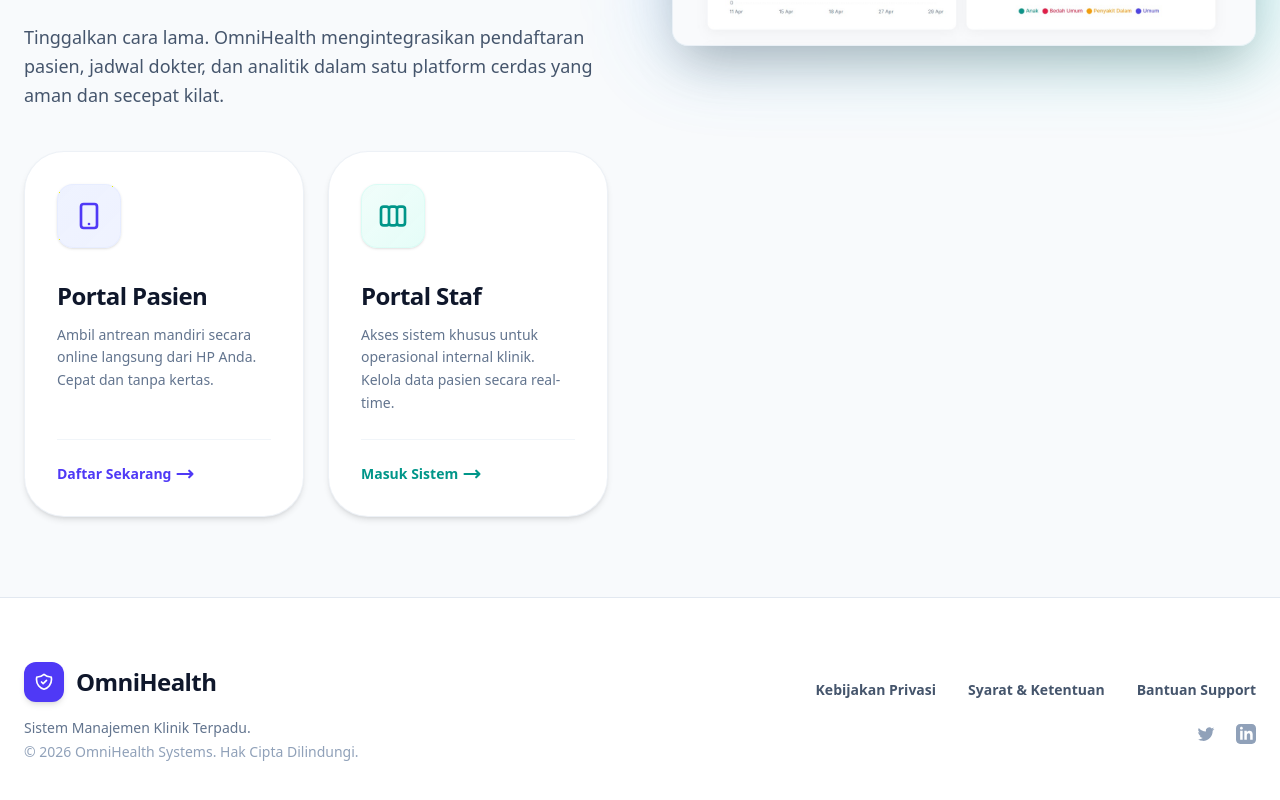
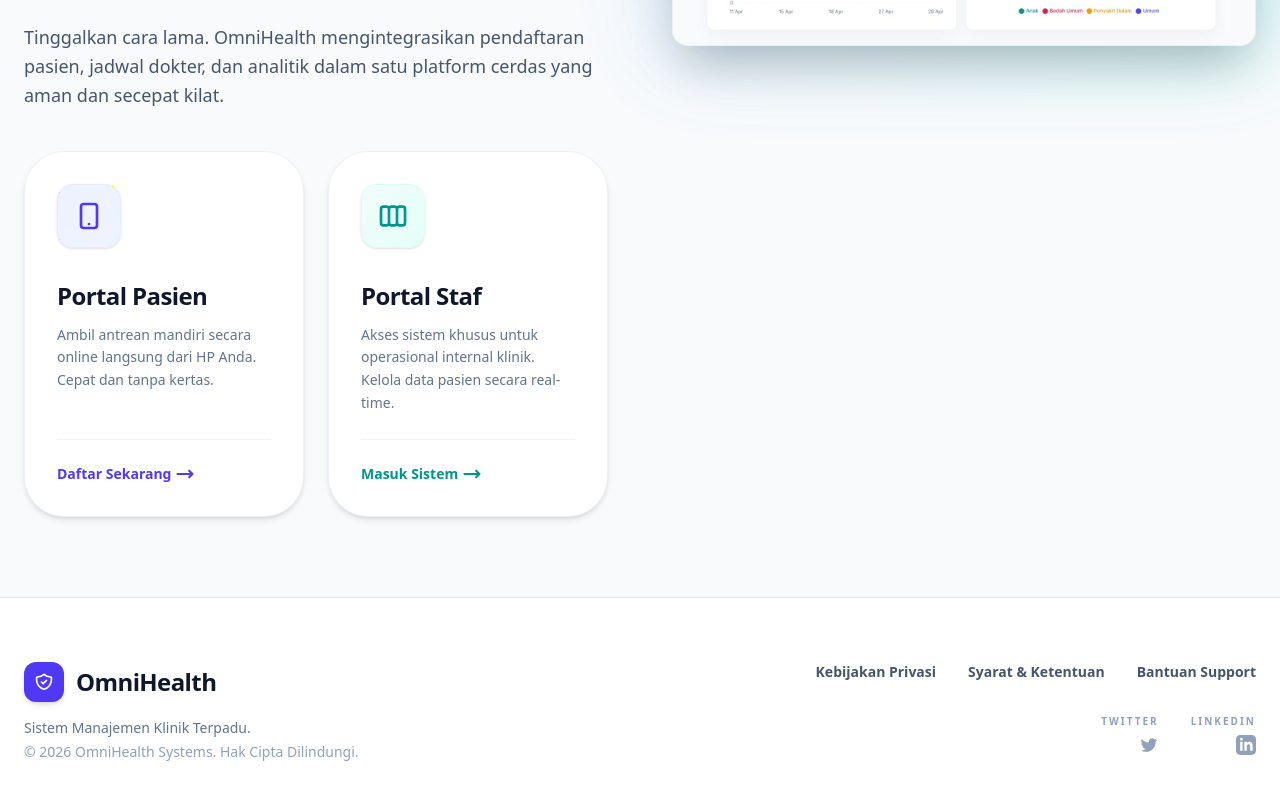
Before and after one commit to SamMorales11/Omnihealth, a Next.js app in the folder apps/web/: page / in a window 1280 px wide. Shown: the part 562-1362 px from the top of the page. Built offline with nearby package versions, Linux system fonts and the light colour scheme.

Commit message:
update footer

```diff
--- a/apps/web/src/app/page.tsx
+++ b/apps/web/src/app/page.tsx
@@ -75,12 +75,11 @@
               Tinggalkan cara lama. OmniHealth mengintegrasikan pendaftaran pasien, jadwal dokter, dan analitik dalam satu platform cerdas yang aman dan secepat kilat.
             </p>
 
-            {/* PORTAL SELECTION - FIXED & ENHANCED VISUALS */}
+            {/* PORTAL SELECTION */}
             <div className="grid grid-cols-2 gap-4 md:gap-6 mt-10 w-full max-w-2xl mx-auto lg:mx-0">
 
-              {/* Portal Pasien (REVISED VISUALS) */}
+              {/* Portal Pasien */}
               <Link href="/pendaftaran" className="group relative overflow-hidden bg-white dark:bg-slate-900/50 backdrop-blur-xl p-8 rounded-[2.5rem] border border-slate-200/60 dark:border-slate-800/60 shadow-md hover:shadow-[0_20px_50px_rgba(79,70,229,0.15)] hover:border-indigo-500/50 transition-all duration-500 flex flex-col justify-between h-full min-h-[280px] hover:-translate-y-1">
-                {/* Subtle Hover Gradient Overlay */}
                 <div className="absolute top-0 right-0 -mr-16 -mt-16 w-32 h-32 bg-indigo-500/10 rounded-full blur-3xl opacity-0 group-hover:opacity-100 transition-opacity duration-500"></div>
 
                 <div>
@@ -101,9 +100,8 @@
                 </div>
               </Link>
 
-              {/* Portal Staf (REVISED VISUALS) */}
+              {/* Portal Staf */}
               <Link href="/dashboard" className="group relative overflow-hidden bg-white dark:bg-slate-900/50 backdrop-blur-xl p-8 rounded-[2.5rem] border border-slate-200/60 dark:border-slate-800/60 shadow-md hover:shadow-[0_20px_50px_rgba(20,184,166,0.15)] hover:border-teal-500/50 transition-all duration-500 flex flex-col justify-between h-full min-h-[280px] hover:-translate-y-1">
-                {/* Subtle Hover Gradient Overlay */}
                 <div className="absolute top-0 right-0 -mr-16 -mt-16 w-32 h-32 bg-teal-500/10 rounded-full blur-3xl opacity-0 group-hover:opacity-100 transition-opacity duration-500"></div>
 
                 <div>
@@ -127,7 +125,7 @@
             </div>
           </div>
 
-          {/* BAGIAN GAMBAR / MOCKUP TIDAK DISENTUH */}
+          {/* BAGIAN GAMBAR / MOCKUP */}
           <div className="relative w-full flex justify-center lg:justify-end lg:pt-20">
             <div className="relative w-full max-w-2xl">
               <div className="absolute -inset-4 bg-gradient-to-br from-indigo-500/30 to-teal-400/30 dark:from-indigo-600/20 dark:to-teal-500/20 rounded-[2.5rem] blur-2xl opacity-70 transition-colors duration-500"></div>
@@ -157,13 +155,13 @@
         </div>
       </div>
 
-      {/* FOOTER - TIDAK DISENTUH */}
+      {/* FOOTER - FIXED: LOGO KIRI, LINKS KANAN */}
       <footer className="relative z-20 border-t border-slate-200 dark:border-slate-800 bg-white dark:bg-slate-900 transition-colors duration-500 mt-auto w-full">
         <div className="max-w-7xl mx-auto px-6 py-12 md:py-16">
-          <div className="flex flex-col md:flex-row justify-between items-center gap-10">
+          <div className="flex flex-col md:flex-row justify-between items-start gap-12">
 
-            {/* Logo & Copyright */}
-            <div className="flex flex-col items-center md:items-start text-center md:text-left">
+            {/* Bagian Kiri: Logo & Copyright */}
+            <div className="flex flex-col items-start text-left">
               <div className="flex items-center gap-3 mb-4">
                 <div className="w-10 h-10 bg-indigo-600 text-white rounded-xl flex items-center justify-center shadow-md">
                   <svg className="w-5 h-5" fill="none" stroke="currentColor" viewBox="0 0 24 24"><path strokeLinecap="round" strokeLinejoin="round" strokeWidth="2" d="M9 12l2 2 4-4m5.618-4.016A11.955 11.955 0 0112 2.944a11.955 11.955 0 01-8.618 3.04A12.02 12.02 0 003 9c0 5.591 3.824 10.29 9 11.622 5.176-1.332 9-6.03 9-11.622 0-1.042-.133-2.052-.382-3.016z"></path></svg>
@@ -174,30 +172,29 @@
                 Sistem Manajemen Klinik Terpadu.
               </p>
               <p className="text-sm font-medium text-slate-400 dark:text-slate-500 mt-1">
-                &copy; {new Date().getFullYear()} OmniHealth Systems. Hak Cipta Dilindungi.
+                &copy; 2026 OmniHealth Systems. Hak Cipta Dilindungi.
               </p>
             </div>
 
-            {/* Links & Socials */}
-            <div className="flex flex-col items-center md:items-end gap-6">
-              <div className="flex flex-wrap justify-center md:justify-end gap-6 md:gap-8">
+            {/* Bagian Kanan: Links & Socials (Rata Kanan di layar Desktop) */}
+            <div className="flex flex-col items-start md:items-end gap-8 w-full md:w-auto">
+              <div className="flex flex-wrap items-center justify-start md:justify-end gap-6 sm:gap-8">
                 <Link href="#" className="text-sm font-bold text-slate-600 hover:text-indigo-600 dark:text-slate-300 dark:hover:text-indigo-400 transition-colors">Kebijakan Privasi</Link>
                 <Link href="#" className="text-sm font-bold text-slate-600 hover:text-indigo-600 dark:text-slate-300 dark:hover:text-indigo-400 transition-colors">Syarat & Ketentuan</Link>
                 <Link href="#" className="text-sm font-bold text-slate-600 hover:text-indigo-600 dark:text-slate-300 dark:hover:text-indigo-400 transition-colors">Bantuan Support</Link>
               </div>
 
-              <div className="flex items-center gap-5">
-              <Link href="#" className="text-slate-400 hover:text-indigo-600 dark:hover:text-indigo-400 transition-colors">
-                <span className="sr-only">Twitter</span>
-                <svg className="w-5 h-5" fill="currentColor" viewBox="0 0 24 24" aria-hidden="true"><path d="M8.29 20.251c7.547 0 11.675-6.253 11.675-11.675 0-.178 0-.355-.012-.53A8.348 8.348 0 0022 5.92a8.19 8.19 0 01-2.357.646 4.118 4.118 0 001.804-2.27 8.224 8.224 0 01-2.605.996 4.107 4.107 0 00-6.993 3.743 11.65 11.65 0 01-8.457-4.287 4.106 4.106 0 001.27 5.477A4.072 4.072 0 012.8 9.713v.052a4.105 4.105 0 003.292 4.022 4.095 4.095 0 01-1.853.07 4.108 4.108 0 003.834 2.85A8.233 8.233 0 012 18.407a11.616 11.616 0 006.29 1.84"></path></svg>
-              </Link>
-              <Link href="#" className="text-slate-400 hover:text-indigo-600 dark:hover:text-indigo-400 transition-colors">
-                <span className="sr-only">LinkedIn</span>
-                <svg className="w-5 h-5" fill="currentColor" viewBox="0 0 24 24" aria-hidden="true"><path fillRule="evenodd" d="M19 0h-14c-2.761 0-5 2.239-5 5v14c0 2.761 2.239 5 5 5h14c2.762 0 5-2.239 5-5v-14c0-2.761-2.238-5-5-5zm-11 19h-3v-11h3v11zm-1.5-12.268c-.966 0-1.75-.79-1.75-1.764s.784-1.764 1.75-1.764 1.75.79 1.75 1.764-.783 1.764-1.75 1.764zm13.5 12.268h-3v-5.604c0-3.368-4-3.113-4 0v5.604h-3v-11h3v1.765c1.396-2.586 7-2.777 7 2.476v6.759z" clipRule="evenodd"></path></svg>
-              </Link>
+              <div className="flex items-center gap-8">
+                <Link href="#" className="group flex flex-col items-start md:items-end gap-1.5">
+                  <span className="text-[10px] font-black uppercase tracking-[0.2em] text-slate-400 group-hover:text-indigo-500 transition-colors">Twitter</span>
+                  <svg className="w-5 h-5 text-slate-400 group-hover:text-indigo-500 transition-all" fill="currentColor" viewBox="0 0 24 24"><path d="M8.29 20.251c7.547 0 11.675-6.253 11.675-11.675 0-.178 0-.355-.012-.53A8.348 8.348 0 0022 5.92a8.19 8.19 0 01-2.357.646 4.118 4.118 0 001.804-2.27 8.224 8.224 0 01-2.605.996 4.107 4.107 0 00-6.993 3.743 11.65 11.65 0 01-8.457-4.287 4.106 4.106 0 001.27 5.477A4.072 4.072 0 012.8 9.713v.052a4.105 4.105 0 003.292 4.022 4.095 4.095 0 01-1.853.07 4.108 4.108 0 003.834 2.85A8.233 8.233 0 012 18.407a11.616 11.616 0 006.29 1.84"></path></svg>
+                </Link>
+                <Link href="#" className="group flex flex-col items-start md:items-end gap-1.5">
+                  <span className="text-[10px] font-black uppercase tracking-[0.2em] text-slate-400 group-hover:text-indigo-500 transition-colors">LinkedIn</span>
+                  <svg className="w-5 h-5 text-slate-400 group-hover:text-indigo-500 transition-all" fill="currentColor" viewBox="0 0 24 24"><path fillRule="evenodd" d="M19 0h-14c-2.761 0-5 2.239-5 5v14c0 2.761 2.239 5 5 5h14c2.762 0 5-2.239 5-5v-14c0-2.761-2.238-5-5-5zm-11 19h-3v-11h3v11zm-1.5-12.268c-.966 0-1.75-.79-1.75-1.764s.784-1.764 1.75-1.764 1.75.79 1.75 1.764-.783 1.764-1.75 1.764zm13.5 12.268h-3v-5.604c0-3.368-4-3.113-4 0v5.604h-3v-11h3v1.765c1.396-2.586 7-2.777 7 2.476v6.759z" clipRule="evenodd"></path></svg>
+                </Link>
+              </div>
             </div>
-
-          </div>
 
           </div>
         </div>
```
